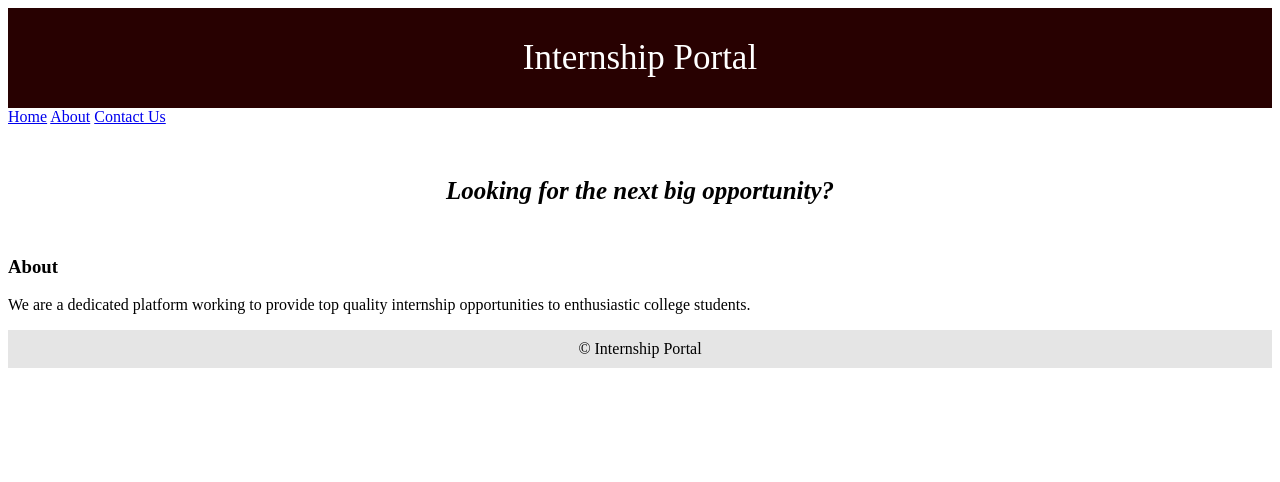
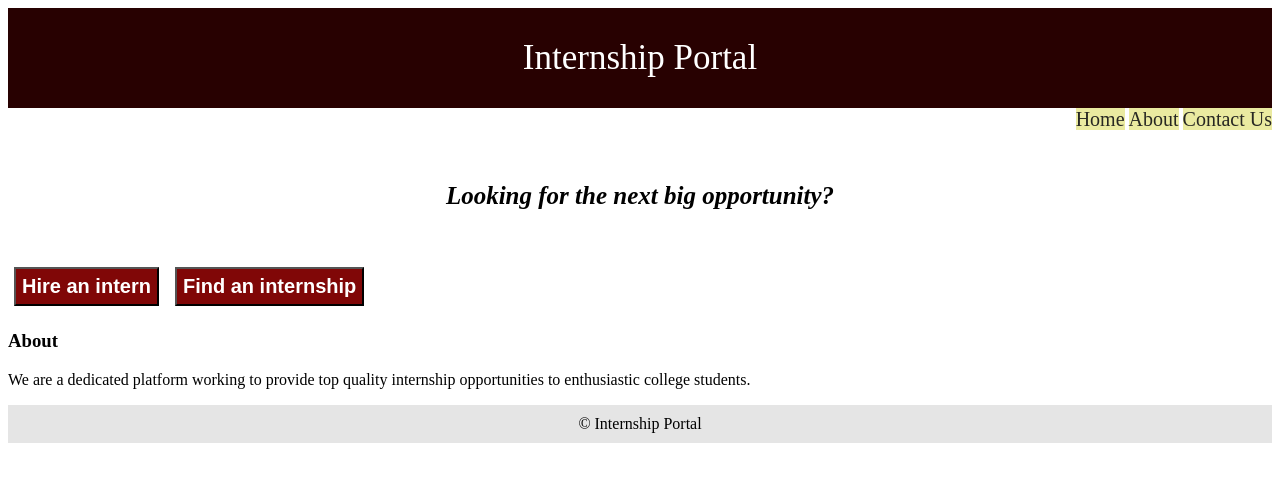
Before and after one commit to namitha-santhosh/Project---Internship-portal, a plain HTML site: page front-end/index.html in a window 1280 px wide. Drawn offline with Linux system fonts and the light colour scheme.

Commit message:
Made some changes

```diff
--- a/front-end/index.html
+++ b/front-end/index.html
@@ -10,18 +10,25 @@
     <header>Internship Portal</header>
 
     <nav>
-        <a href="index.html">Home</a>
-        <a href="about.html">About</a>
-        <a href="contact.html">Contact Us</a>
+        <a id="link" href="index.html">Home</a>
+        <a id="link" href="about.html">About</a>
+        <a id="link" href="contact.html">Contact Us</a>
     </nav>
 
     <body>
+        <section>
         <h2 style="font-style: italic;">Looking for the next big opportunity?</h2>
+        <div>
+            <input type="button" id="Company" value="Hire an intern">
+            <input type="button" id="Intern" value="Find an internship">
+        </div>
         <div>
             <h3>About</h3>
             <p>We are a dedicated platform working to provide top quality internship opportunities to enthusiastic college students.</p>
         </div>
+        </section>
     </body>
 
-    <footer style="background-color:#e5e5e5;text-align:center;padding:10px;margin-top:7px;">&copy; Internship Portal</footer>
+
+    <footer>&copy; Internship Portal</footer>
 </html>
--- a/front-end/site.css
+++ b/front-end/site.css
@@ -5,6 +5,17 @@ header {
     font-size: 35px;
     color: white;
   }
+
+nav{
+  text-align:right;
+}
+
+#link{
+  font-size:20px;
+  background-color: rgb(234, 234, 160);
+  color:rgb(39, 39, 34);
+  text-decoration: none;
+}
 
 h2 {
     padding: 30px;
@@ -23,3 +34,30 @@ h2 {
 * {
     box-sizing: border-box;
   }
+
+footer{
+  background-color:#e5e5e5;
+  text-align:center;
+  padding:10px;
+  margin-top:7px;
+}
+
+#Company{
+  background-color: rgb(128, 7, 7);
+  color: white;
+  font-size:20px;
+  font-weight: bold;
+  padding:6px;
+  margin: 6px;
+  font-family: Arial, Helvetica, sans-serif;
+}
+
+#Intern{
+  background-color: rgb(128, 7, 7);
+  color: white;
+  font-size:20px;
+  font-weight: bold;
+  padding:6px;
+  margin: 6px;
+  font-family: Arial, Helvetica, sans-serif;
+}
```
Also changed, not shown: Images/bg.jpg (added).
